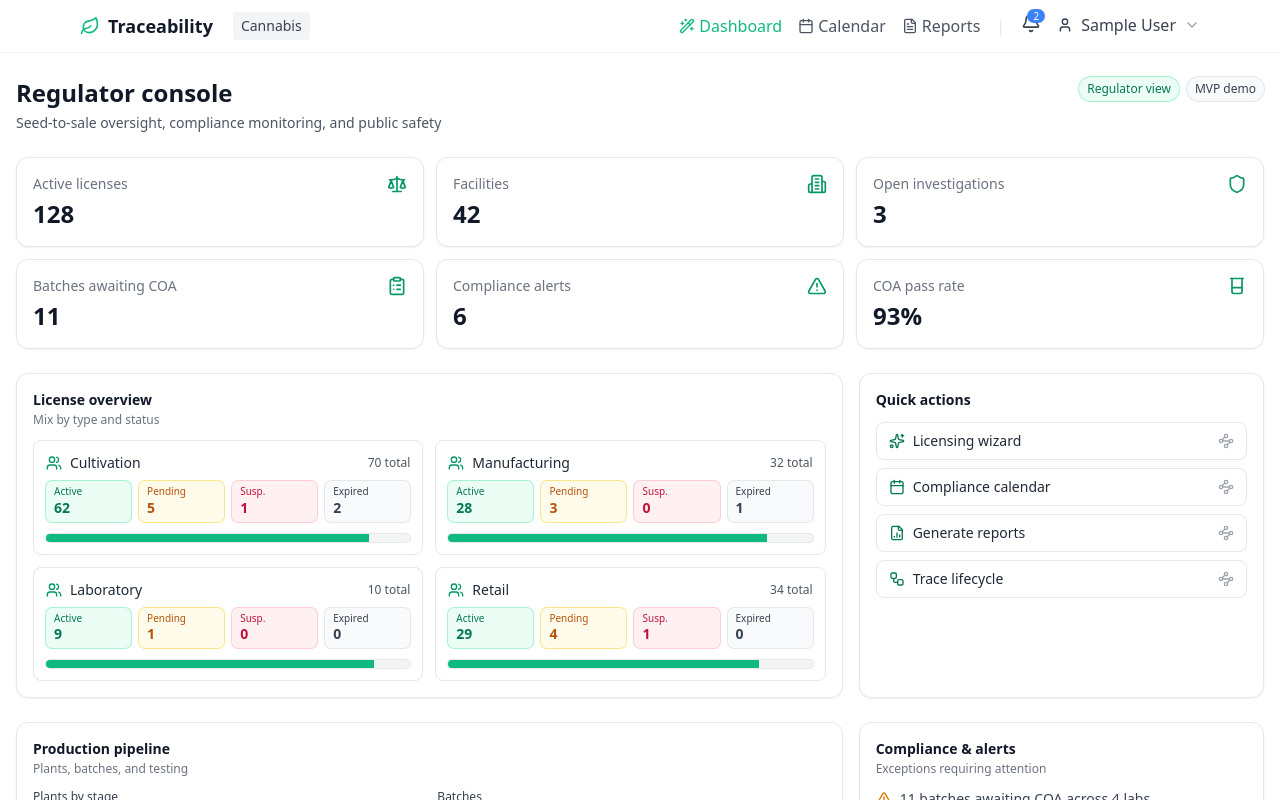
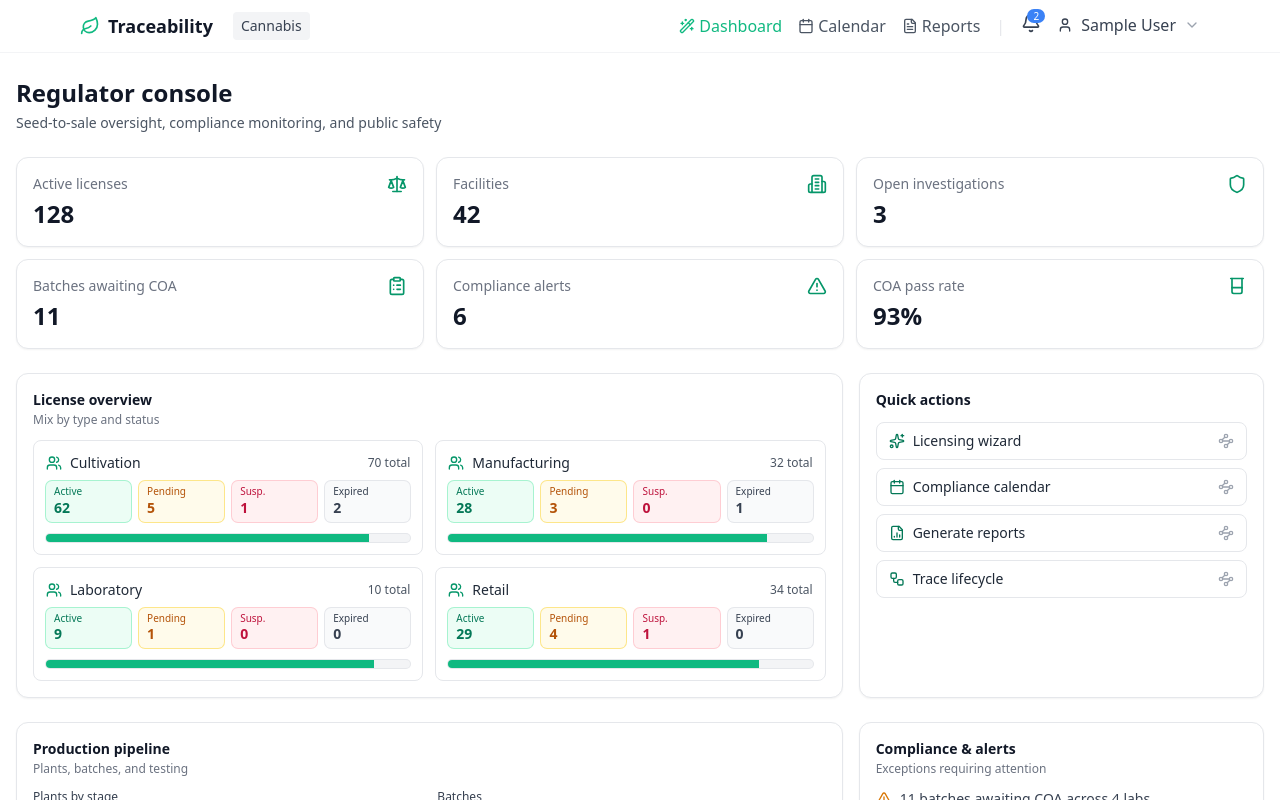
Before and after one commit to RenewEdge-Solutions/x2s-mvp, a React (Vite) app in the folder cannabis-traceability-mvp/regulator-frontend/: page / in a window 1280 px wide. Shown: the top 800 px of the page. Built offline with nearby package versions, Linux system fonts and the light colour scheme; sample sign-in values are in the browser's storage.

Commit message:
regulator: remove header badges ('Regulator view', 'MVP demo')

```diff
--- a/cannabis-traceability-mvp/regulator-frontend/src/pages/Dashboard.tsx
+++ b/cannabis-traceability-mvp/regulator-frontend/src/pages/Dashboard.tsx
@@ -56,10 +56,6 @@ export default function Dashboard() {
         <div>
           <h1 className="text-2xl font-semibold text-gray-900">Regulator console</h1>
           <p className="mt-1 text-sm text-gray-600">Seed‑to‑sale oversight, compliance monitoring, and public safety</p>
-        </div>
-        <div className="flex items-center gap-2">
-          <Badge label="Regulator view" />
-          <Badge label="MVP demo" tone="neutral" />
         </div>
       </div>
 
```
